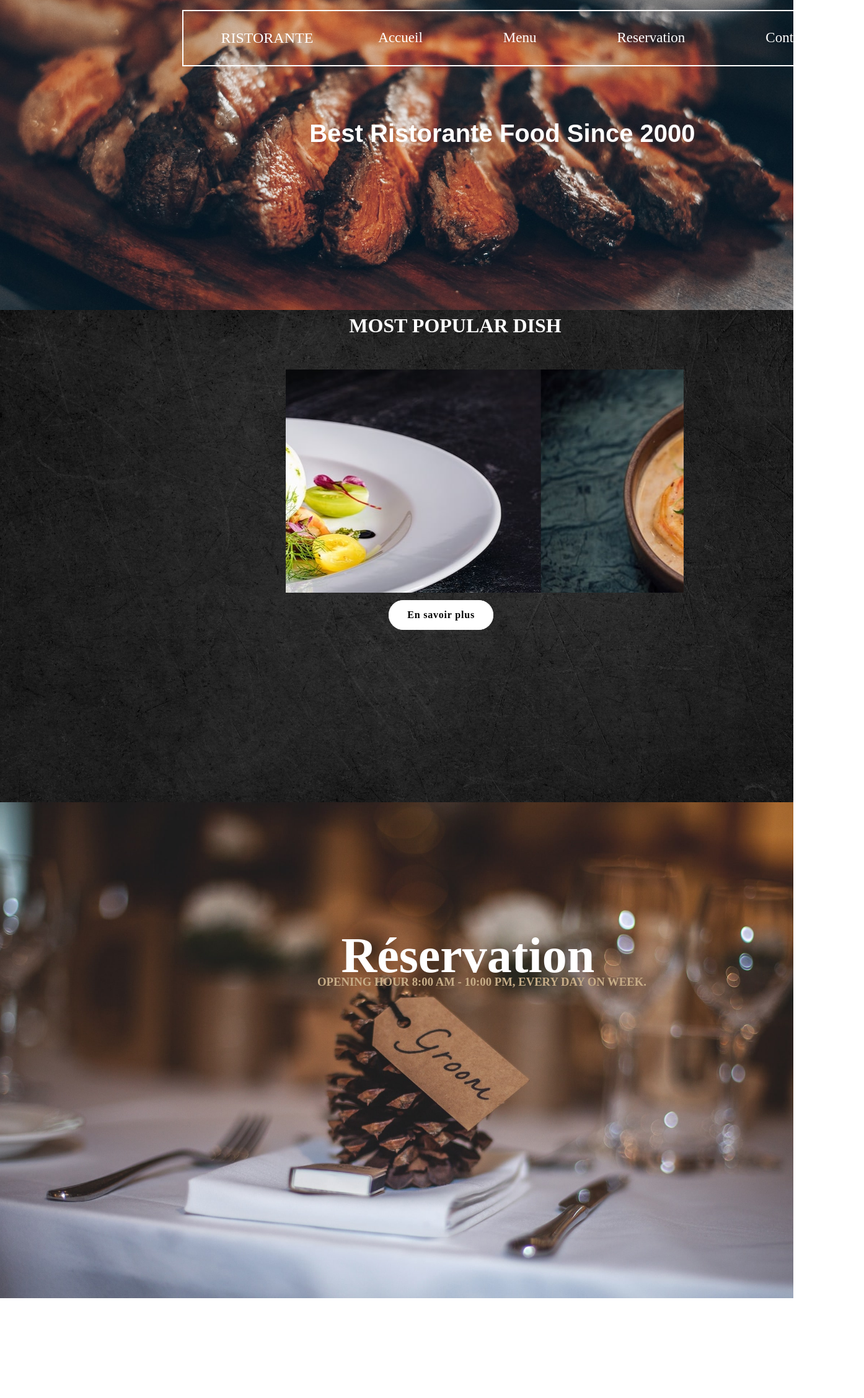
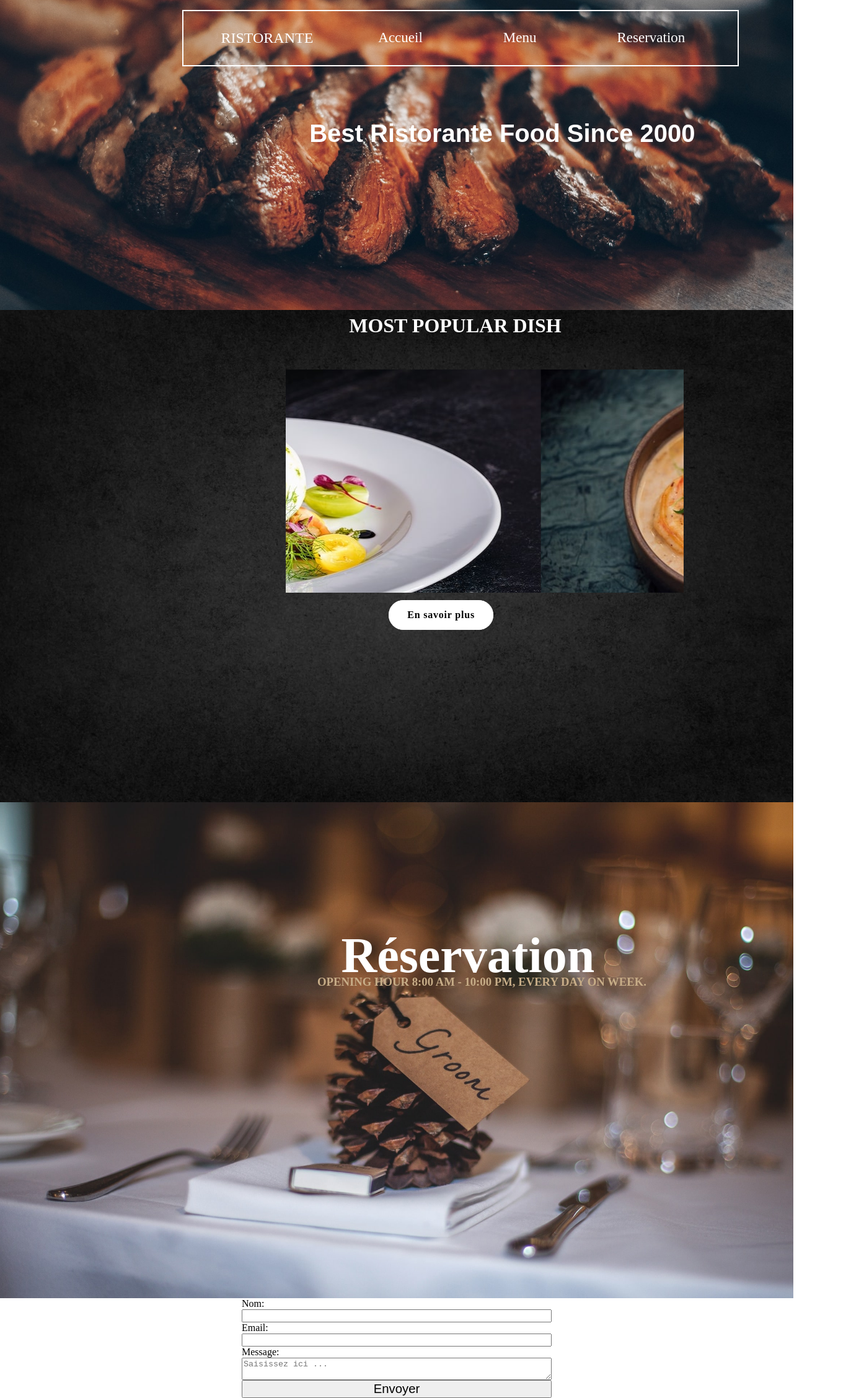
Before and after one commit to AdelDrissi/Ristorante, a React (Create React App) app: page / in a window 1280 px wide. Shown: the whole page at 62% size, 1394 px wide, since content can reach past the window. Before the commit the page ends 2094 px from the top, so only its background shows below. Built offline with nearby package versions, Linux system fonts and the light colour scheme; a web font is replaced by a local one.

Commit message:
Form Contact

```diff
--- a/src/App.js
+++ b/src/App.js
@@ -2,7 +2,7 @@ import { BrowserRouter, Routes, Route } from 'react-router-dom';
 import Navbar from './components/Navbar';
 import Accueil from './pages/Accueil';
 import Menu from './pages/Menu';
-import Footer from './components/Footer';
+import ContactForm from './components/ContactForm';
 import Contact from './pages/Contact';
 
 
@@ -16,7 +16,7 @@ const App = () => {
         <Route path="/contacts" element={<Contact />} />
         <Route path="*" element={<Accueil />} />
       </Routes>
-      <Footer />
+      <ContactForm />
     </BrowserRouter>
   );
 };
--- /dev/null
+++ b/src/components/ContactForm.js
@@ -0,0 +1,24 @@
+import React from 'react';
+
+function ContactForm() {
+  return (
+
+    <section className="contact">
+      <form name="contact" className="contact__form">
+        <input type="hidden" name="form-name" value="contact" />
+        <label for="name">Nom: </label>
+        <input type="text" name="name" />
+
+        <label for="email">Email: </label>
+        <input type="email" name="email" />
+
+        <label for="message">Message:</label>
+        <textarea name="message" placeholder='Saisissez ici ...'></textarea>
+
+        <button type="submit">Envoyer </button>
+      </form>
+    </section>
+  );
+}
+
+export default ContactForm;
--- a/src/components/Footer.js
+++ /dev/null
@@ -1,5 +0,0 @@
-const Footer = () => {
-  return;
-};
-
-export default Footer;
--- a/src/components/Navbar.js
+++ b/src/components/Navbar.js
@@ -64,16 +64,6 @@ const Navbar = () => {
               Reservation
             </NavLink>
           </li>
-          <li>
-            <NavLink
-              to="/Contact"
-              className={'navlinks'}
-              tabIndex="0"
-              onClick={() => setIsMenuOpen(false)}
-            >
-              Contact
-            </NavLink>
-          </li>
         </ul>
       </nav>
 
--- a/src/components/PopularDish.js
+++ b/src/components/PopularDish.js
@@ -1,6 +1,6 @@
 import React from 'react';
 import { HashLink as Link } from 'react-router-hash-link';
-import Bck2 from '../assets/images/Bck2-min.jpg';
+import Bck3 from '../assets/images/Bck3.jpg';
 
 const PopularDish = () => {
   return (
@@ -10,7 +10,7 @@ const PopularDish = () => {
           En savoir plus
         </Link>
       </div>
-      <img src={Bck2} className="back_home" alt="" />
+      <img src={Bck3} className="back_home" alt="" />
 
       <h2 className="sectionTitle" tabIndex="0">
         {' '}
--- /dev/null
+++ b/src/styles/_ContactForm.scss
@@ -0,0 +1,20 @@
+.contact {
+  max-width: 500px;
+  margin: 0 auto;
+}
+
+.contact__form {
+  display: flex;
+  flex-direction: column;
+}
+
+.contact__input,
+.contact__textarea,
+.contact__button {
+  margin: 0.3rem 0 1rem 0;
+  padding: 1.4rem;
+}
+
+.contact__form button {
+  font-size: 1.27rem;
+}
--- a/src/styles/index.scss
+++ b/src/styles/index.scss
@@ -6,6 +6,7 @@
 @import './Slider';
 @import './buttons';
 @import './tobook';
+@import './ContactForm';
 
 @import './_variables';
 
```
Also changed, not shown: src/assets/images/Bck2-min.jpg (deleted), src/assets/images/Bck3.jpg (added).
